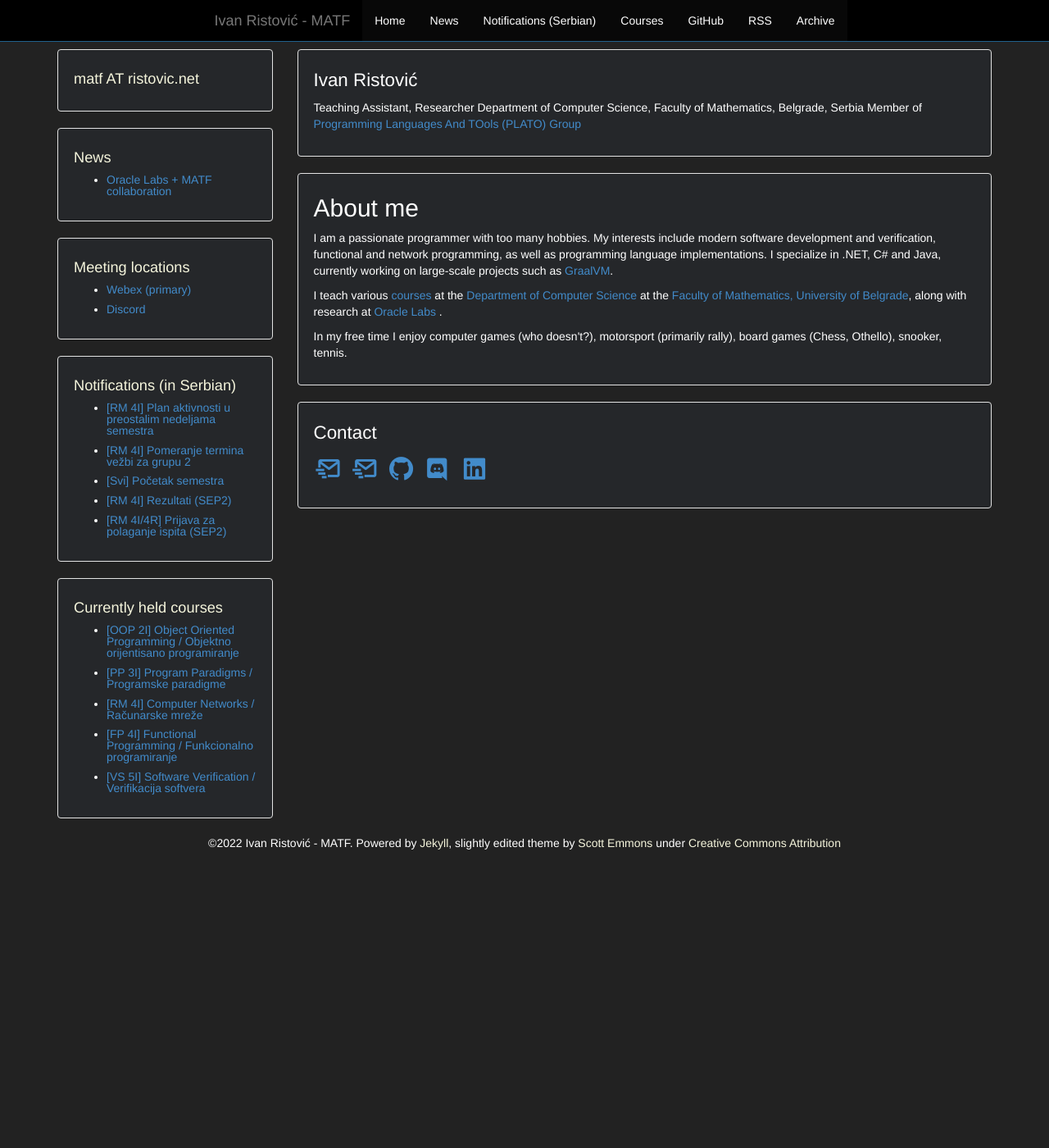
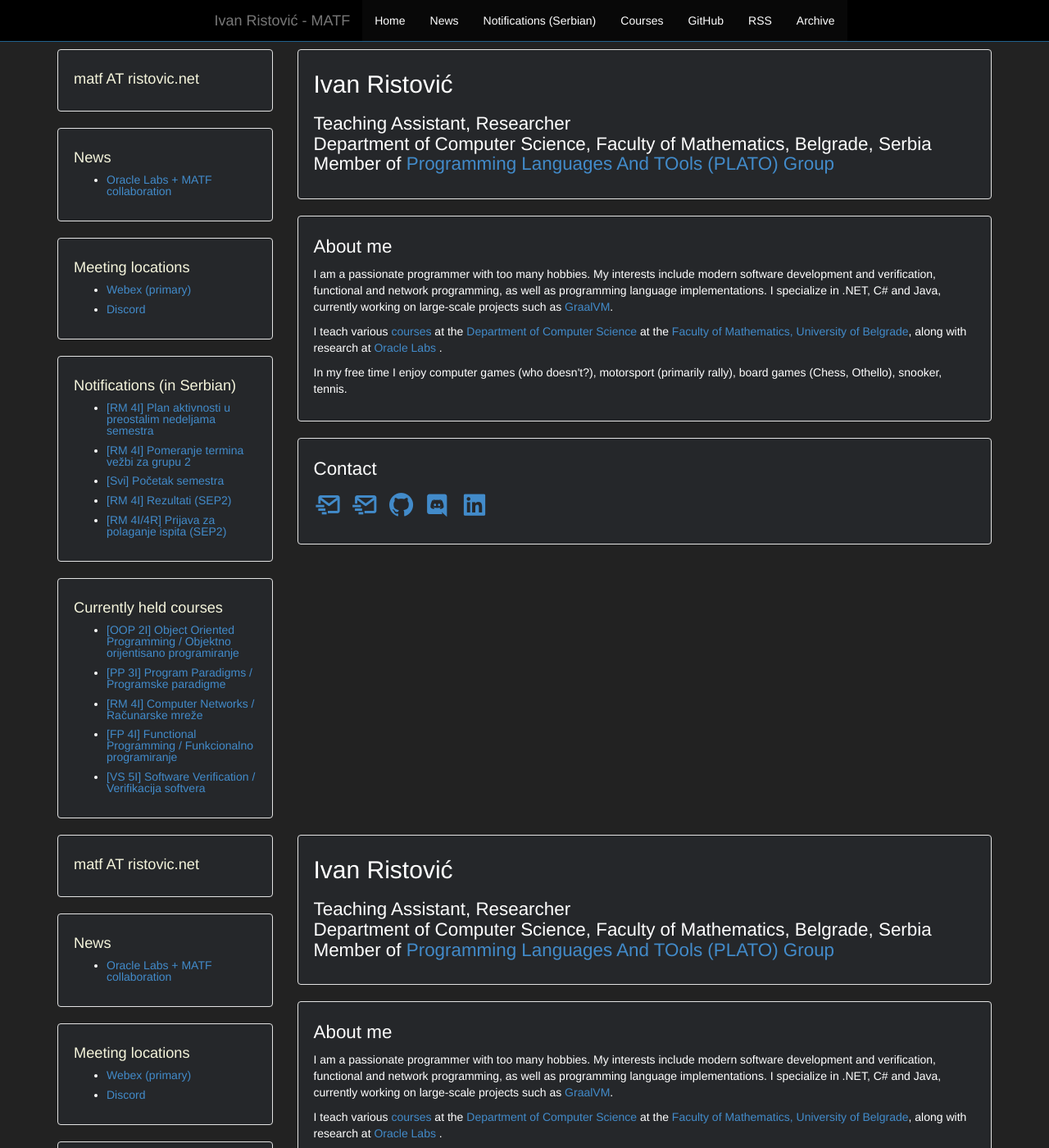
Before and after one commit to ivan-ristovic/ivan-ristovic.github.io, a Jekyll site: the page built from index.html, in a window 1280 px wide and 1400 px high. Shown: the whole window at 82% size. Built offline with Jekyll 4.4.1, drawn with Linux system fonts in a browser that asks for light colours; some of the changed text lies outside the part shown.

Commit message:
[Index] Update

```diff
--- a/_layouts/default.html
+++ b/_layouts/default.html
@@ -11,4 +11,15 @@
     </div>
 </div>
 
+<div class="container container-right">
+    <div class="row">
+        <div class="col-md-3 hidden-xs">
+            {% include sidebar.html %}
+        </div>
+        <div class="col-md-9">
+            {{ content }}
+        </div>
+    </div>
+</div>
+
 {% include footer.html %}
--- a/css/theme.css
+++ b/css/theme.css
@@ -36,6 +36,10 @@ blockquote {
 }
 
 .container-left {
+    margin: 0 auto;
+}
+
+.container-right {
     margin: 0 auto;
 }
 
--- a/index.html
+++ b/index.html
@@ -3,20 +3,16 @@ layout: default
 ---
 
 <div class="well">
-    <h1>Ivan Ristović</h1>
-    <p>
-        <emph>
-            Teaching Assistant, Researcher
-
-            Department of Computer Science, Faculty of Mathematics, Belgrade, Serbia
-
-            Member of <a href="http://plato.matf.bg.ac.rs/?locale=en_UK">Programming Languages And TOols (PLATO) Group</a>
-        </emph>
-    </p>
+    <h2>Ivan Ristović</h2>
+    <h1>
+        Teaching Assistant, Researcher<br>
+        Department of Computer Science, Faculty of Mathematics, Belgrade, Serbia<br>
+        Member of <a href="http://plato.matf.bg.ac.rs/?locale=en_UK">Programming Languages And TOols (PLATO) Group</a><br>
+    </h1>
 </div>
 
 <div class="well">
-    <h2>About me</h2>
+    <h1>About me</h1>
     <p>
         I am a passionate programmer with too many hobbies. My interests include modern software development and verification, functional and network programming, as well as programming language implementations. I specialize in .NET, C# and Java, currently working on large-scale projects such as <a href="https://www.graalvm.org/">GraalVM</a>.
     </p>
```
